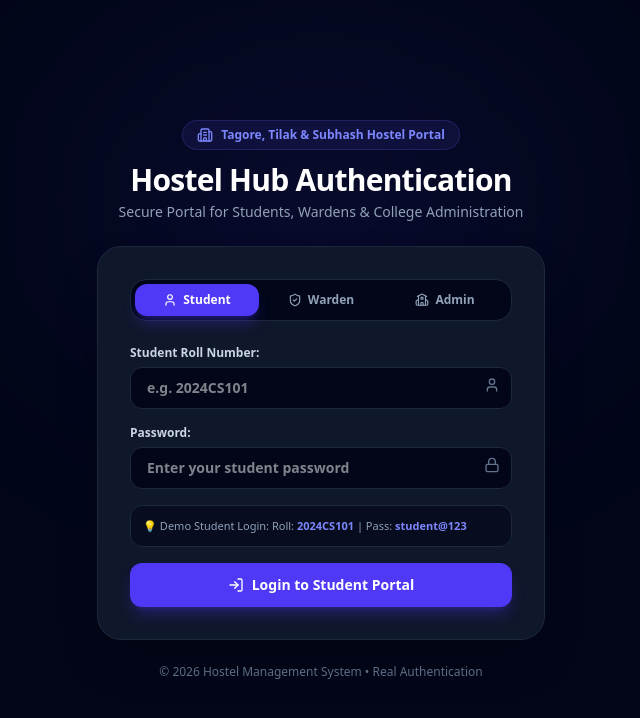
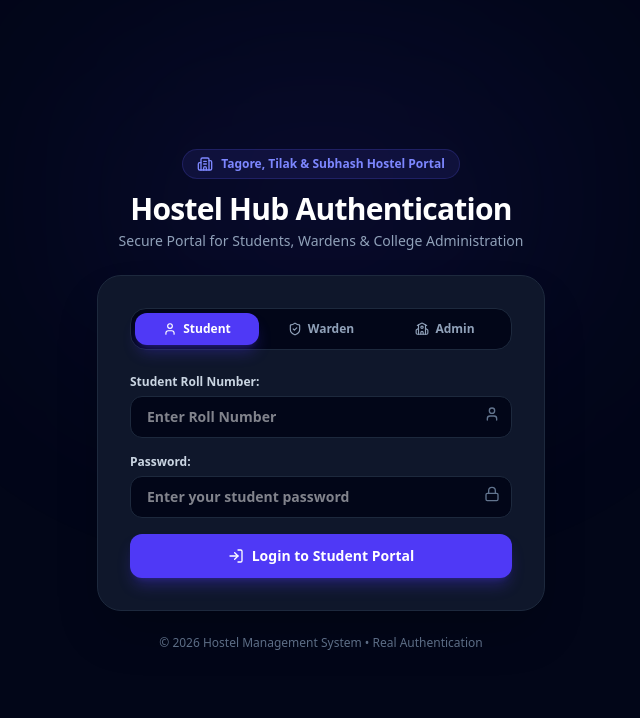
Before and after one commit to rajputayushsingh103-dotcom/hostel-management, a React (Vite) app: page / in a window 1280 px wide. Shown: the top 718 px of the page, without its empty margins (319-959 px from the left). Built offline with nearby package versions, Linux system fonts and the light colour scheme.

Commit message:
Updated website

```diff
--- a/src/components/LoginPage.tsx
+++ b/src/components/LoginPage.tsx
@@ -71,7 +71,7 @@ export const LoginPage: React.FC<LoginPageProps> = ({ onLogin }) => {
         block: 'Tagore'
       });
     } else {
-      setErrorMsg('Incorrect Warden Password! (Default: warden@123)');
+      setErrorMsg('Incorrect Warden Password!');
     }
   };
 
@@ -87,7 +87,7 @@ export const LoginPage: React.FC<LoginPageProps> = ({ onLogin }) => {
         block: 'Tagore'
       });
     } else {
-      setErrorMsg('Incorrect Administration Master Password! (Default: admin@123)');
+      setErrorMsg('Incorrect Administration Master Password!');
     }
   };
 
@@ -168,7 +168,7 @@ export const LoginPage: React.FC<LoginPageProps> = ({ onLogin }) => {
                   type="text"
                   value={studentRoll}
                   onChange={(e) => setStudentRoll(e.target.value)}
-                  placeholder="e.g. 2024CS101"
+                  placeholder="Enter Roll Number"
                   className="w-full bg-slate-950 border border-slate-800 rounded-xl px-4 py-2.5 text-sm font-semibold text-white focus:outline-none focus:border-indigo-500 transition-colors"
                   required
                 />
@@ -191,10 +191,6 @@ export const LoginPage: React.FC<LoginPageProps> = ({ onLogin }) => {
                 />
                 <Lock className="absolute right-3 top-2.5 w-4 h-4 text-slate-500" />
               </div>
-            </div>
-
-            <div className="p-3 bg-slate-950/60 border border-slate-800 rounded-xl text-[11px] text-slate-400">
-              💡 Demo Student Login: Roll: <span className="text-indigo-400 font-bold">2024CS101</span> | Pass: <span className="text-indigo-400 font-bold">student@123</span>
             </div>
 
             <button
@@ -225,9 +221,6 @@ export const LoginPage: React.FC<LoginPageProps> = ({ onLogin }) => {
                 />
                 <KeyRound className="absolute right-3 top-2.5 w-4 h-4 text-slate-500" />
               </div>
-              <p className="text-[11px] text-slate-500 mt-1">
-                Password: <span className="text-red-400 font-mono font-bold">warden@123</span>
-              </p>
             </div>
 
             <button
@@ -258,9 +251,6 @@ export const LoginPage: React.FC<LoginPageProps> = ({ onLogin }) => {
                 />
                 <Lock className="absolute right-3 top-2.5 w-4 h-4 text-slate-500" />
               </div>
-              <p className="text-[11px] text-slate-500 mt-1">
-                Password: <span className="text-amber-400 font-mono font-bold">admin@123</span>
-              </p>
             </div>
 
             <button
```
